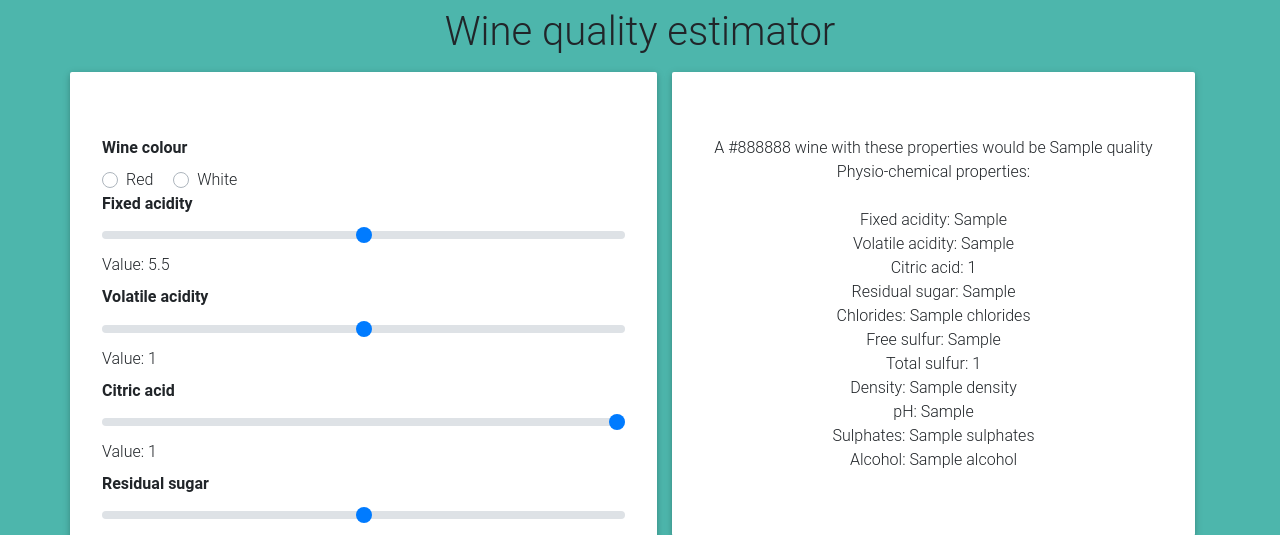
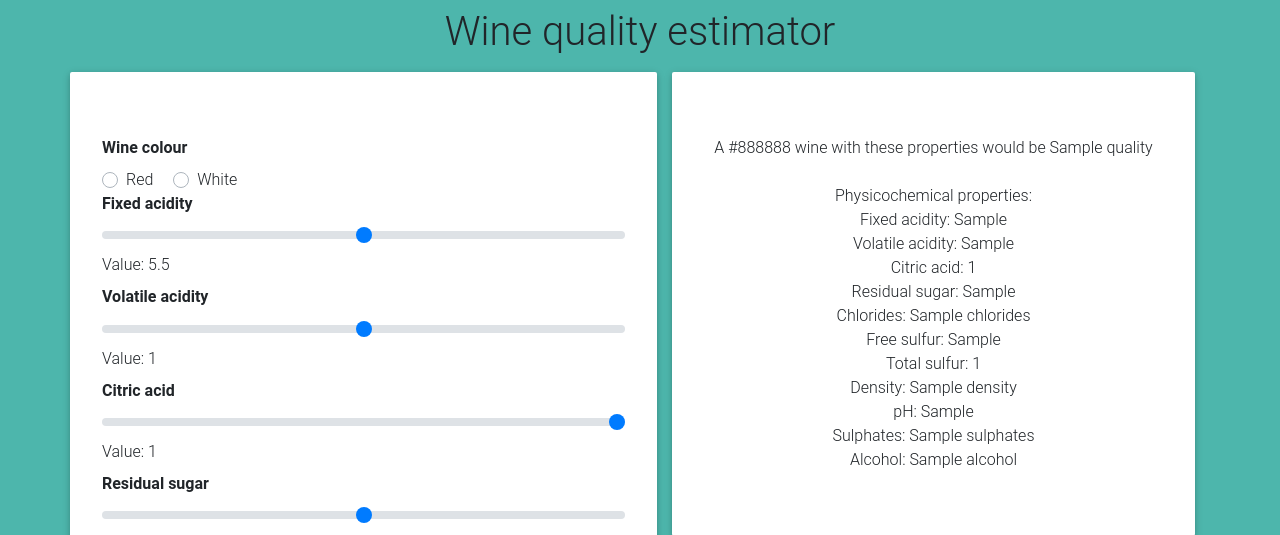
Before and after one commit to gapope/WineQualityEstimator, a Flask app: template Source/templates/index.html in a window 1280 px wide. Shown: the top 535 px of the page. Run offline with Flask 2, Linux system fonts and the light colour scheme; the template is opened without the code that fills it: most values are stand-ins (such as "Sample title", 1, 10 or a date in 2020); parts of the project's set-up code (start-up, migrations or seed data) failed here and were passed over; some libraries are stand-ins or nearby versions.

Commit message:
Assorted cleaning

```diff
--- a/Source/templates/index.html
+++ b/Source/templates/index.html
@@ -132,8 +132,8 @@
                             <h5>Let's make a wine!</h5>
                         {% else %} <!-- Result text -->
                             <span>
-                                A {{ state.colour }} wine with these properties would be {{ state.quality }} <br />
-                                Physio-chemical properties:<br /><br />
+                                A {{ state.colour }} wine with these properties would be {{ state.quality }} <br /><br />
+                                Physicochemical properties:<br />
                                 <div class="propertylist">
                                     Fixed acidity: {{ state.fixed_acidity }}<br />
                                     Volatile acidity: {{ state.volatile_acidity }}<br />
```
